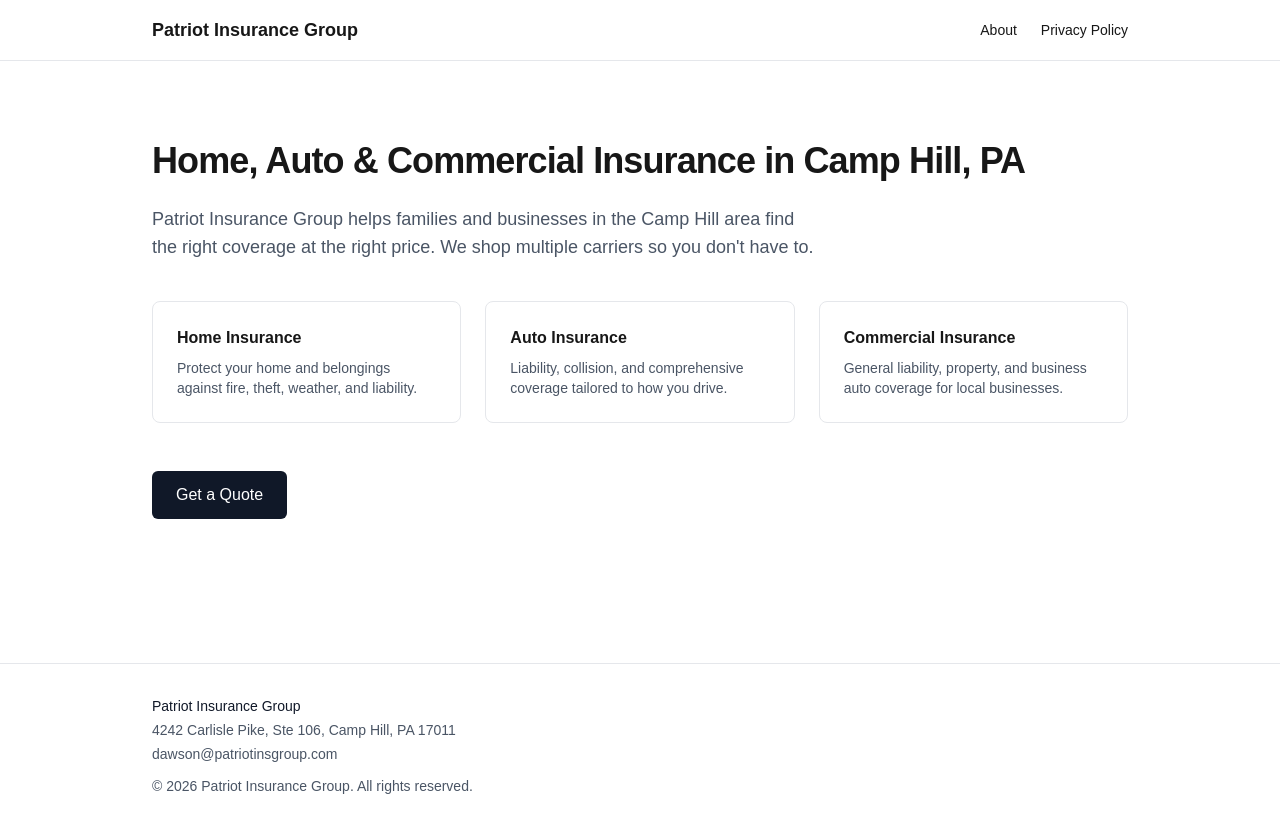
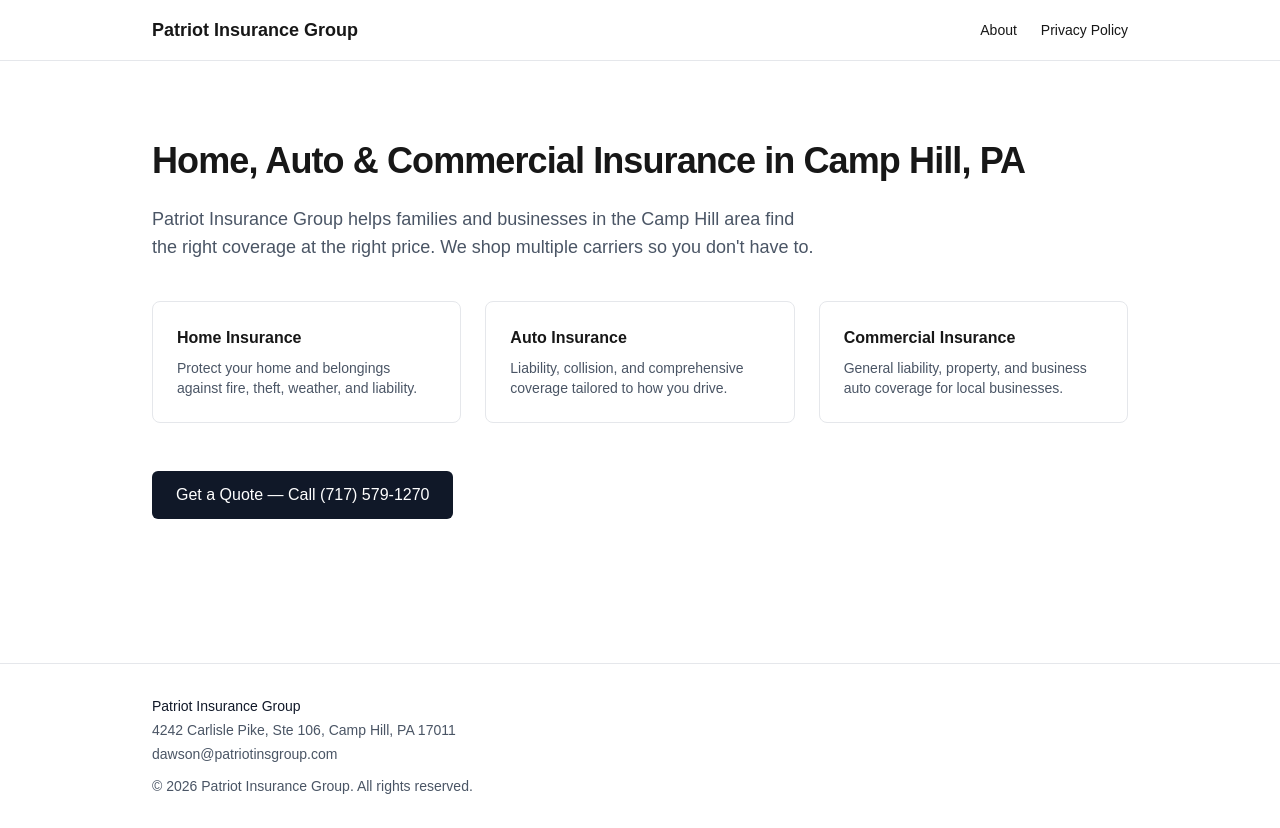
Before and after one commit to dawson-star/pariot-insurance-website, a Next.js app: page / in a window 1280 px wide. Built offline with nearby package versions, Linux system fonts and the light colour scheme.

Commit message:
Change Get a Quote button to click-to-call

```diff
--- a/app/page.tsx
+++ b/app/page.tsx
@@ -36,10 +36,10 @@ export default function Home() {
 
       <div className="mt-12">
         <a
-          href="mailto:dawson@patriotinsgroup.com"
+          href="tel:+17175791270"
           className="inline-block rounded-md bg-gray-900 px-6 py-3 text-white font-medium hover:bg-gray-800"
         >
-          Get a Quote
+          Get a Quote — Call (717) 579-1270
         </a>
       </div>
     </div>
```
